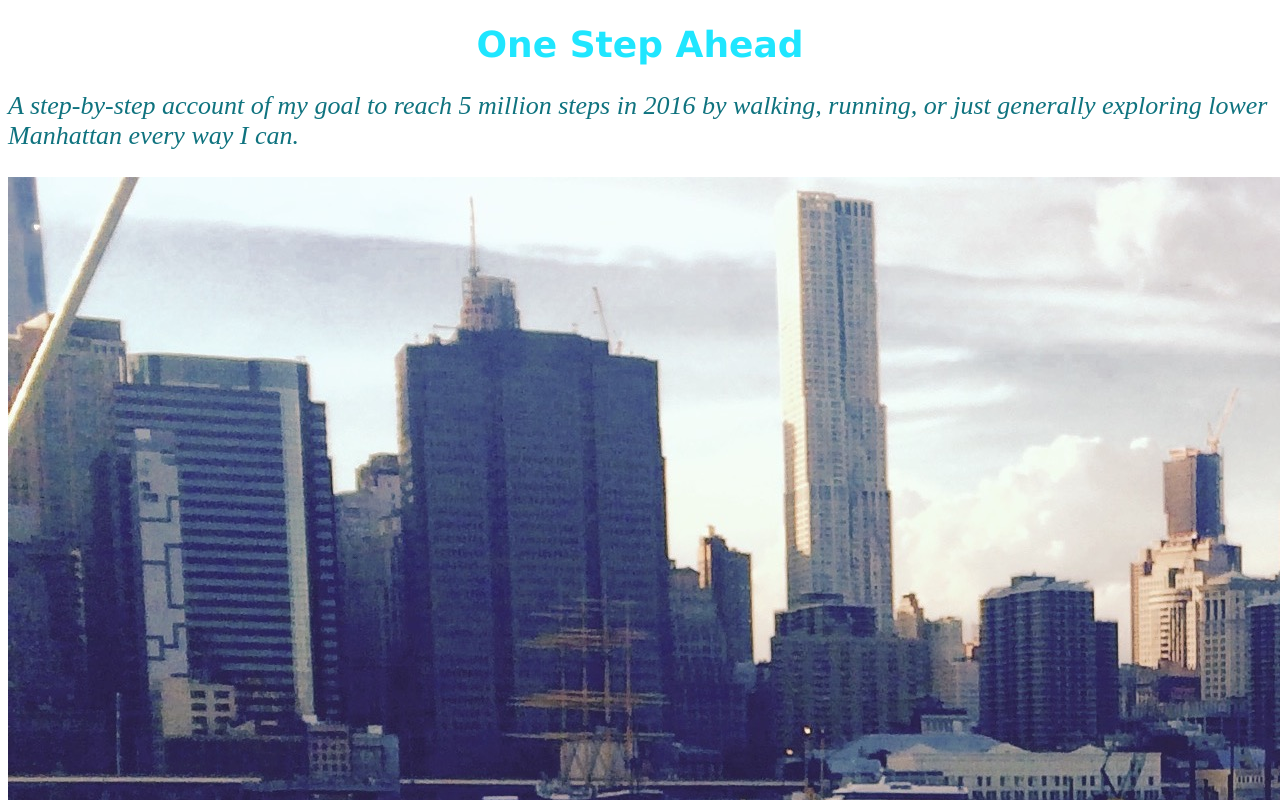
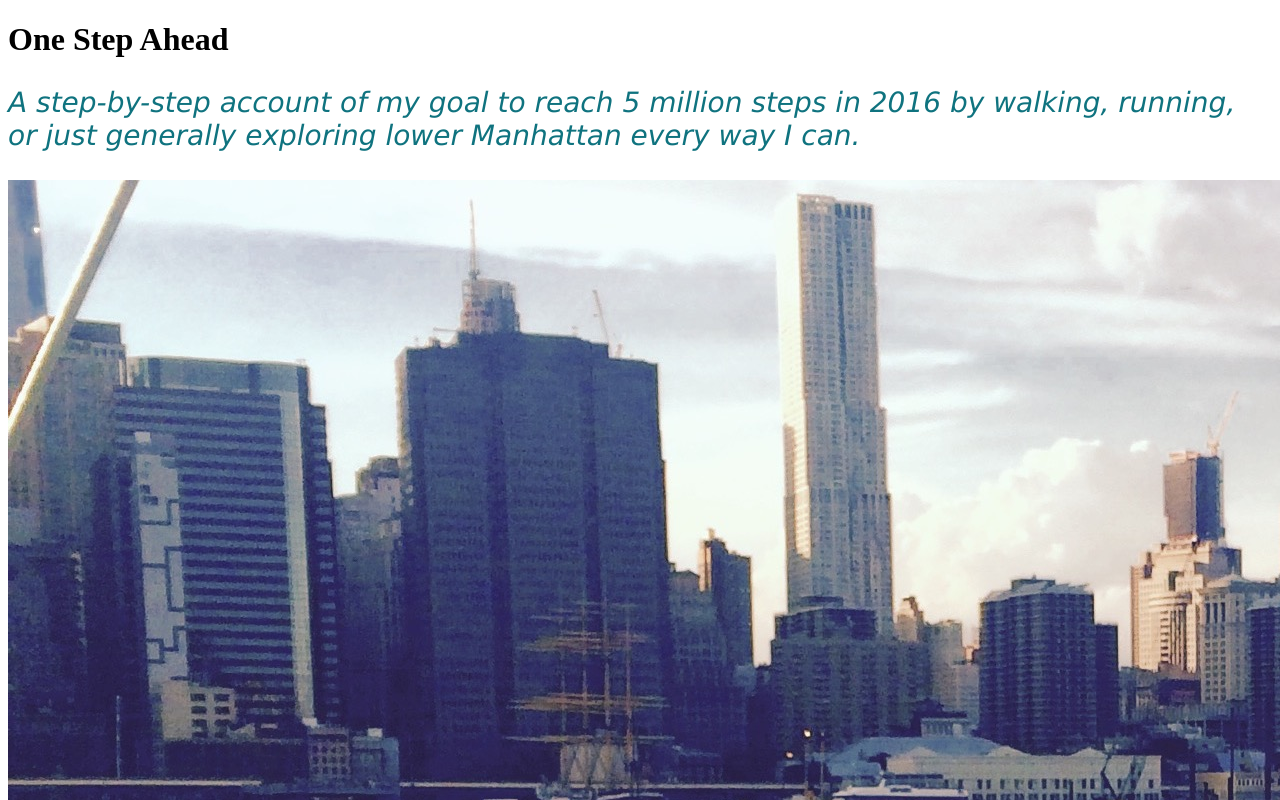
Before and after one commit to hfarmer/hfarmer.github.io, a plain HTML site: page unit_3/index.html in a window 1280 px wide. Shown: the top 800 px of the page. Drawn offline with Linux system fonts and the light colour scheme.

Commit message:
some css fixes

```diff
--- a/unit_3/css/style.css
+++ b/unit_3/css/style.css
@@ -1,21 +1,23 @@
 body {
 	background-size: 50%;
-h1 {
+
+#headline {
 	font-family: "Lucida Sans Unicode";
 	font-weight: bold;
-	font-size: 36px;
+	font-size: 45px;
 	color: rgb(31,230,255);
 	text-align: center;
 }
+
 #slogan {
-	font-family: "Lucida Grande"
+	font-family: "Lucida Grande";
 	font-weight: normal;
-	font-size: 26px;
+	font-size: 28px;
 	font-style: italic;
 	color: rgb(15,115,127);
 }
 #contact {
-	font-family: "Lucida Grande"
+	font-family: "Lucida Grande";
 	font-weight: normal;
 	font-size: 12px;
 	color:19B8CC;
```
